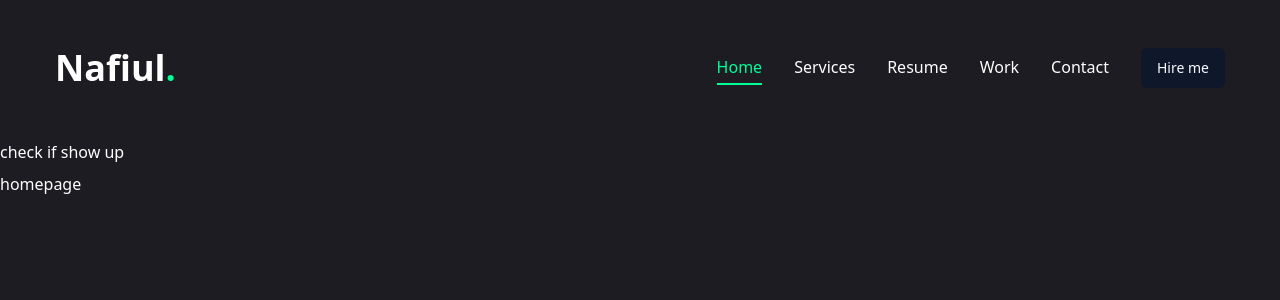
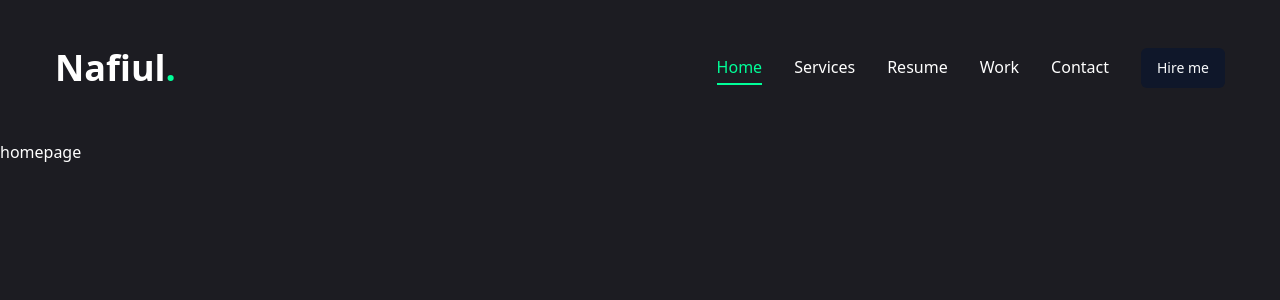
Before and after one commit to nafiulhaqueinan/Portfolio_site, a Next.js app: page / in a window 1280 px wide. Shown: the top 300 px of the page. Built offline with nearby package versions, Linux system fonts and the light colour scheme.

Commit message:
Update layout.jsx

```diff
--- a/app/layout.jsx
+++ b/app/layout.jsx
@@ -17,7 +17,6 @@ export default function RootLayout({ children }) {
     <html lang="en">
       <body className={jetBrainsMono.variable}>
         <Header />
-        <div>check if show up</div>
         <StairTransition />
         <PageTransition>{children}</PageTransition>
         </body>
```
